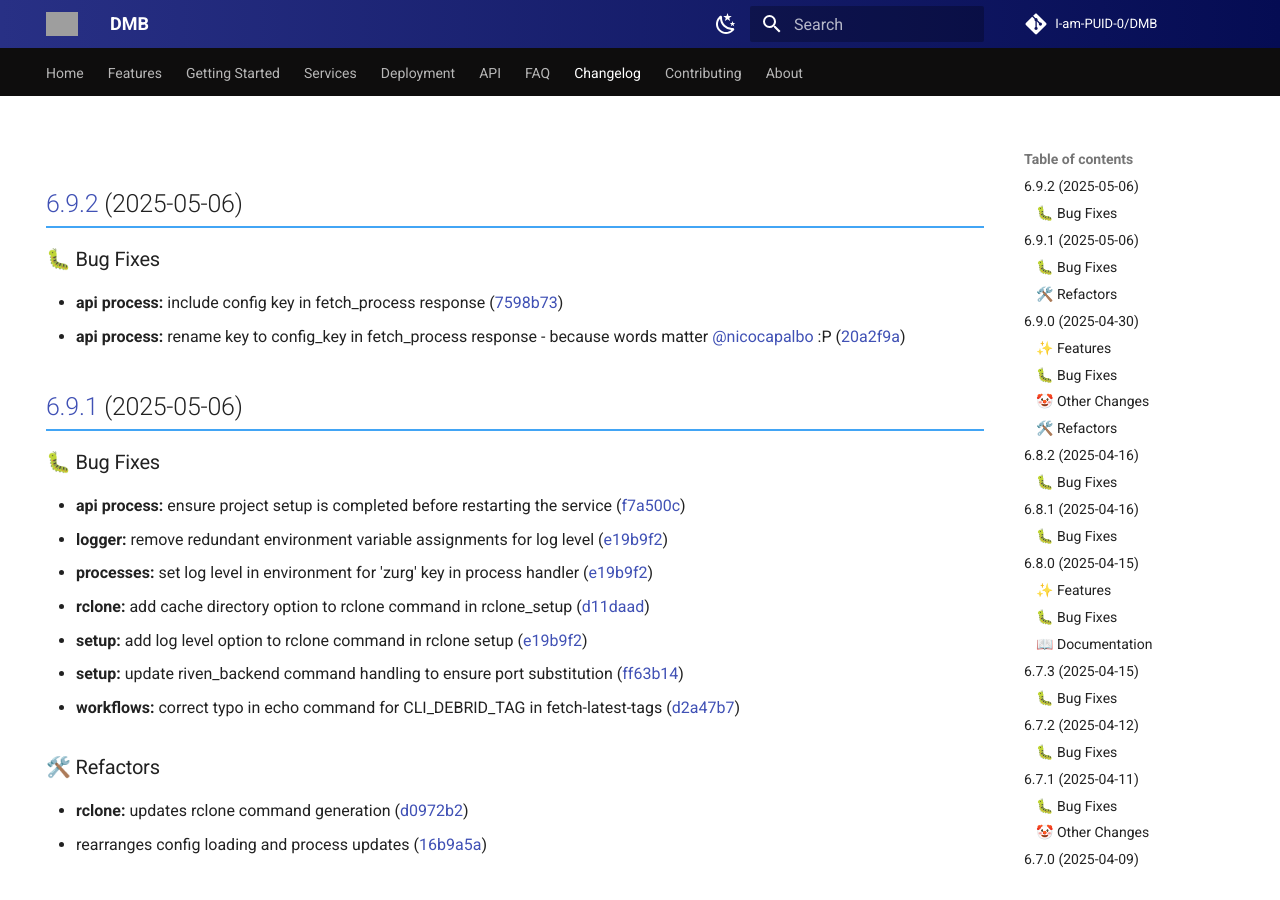
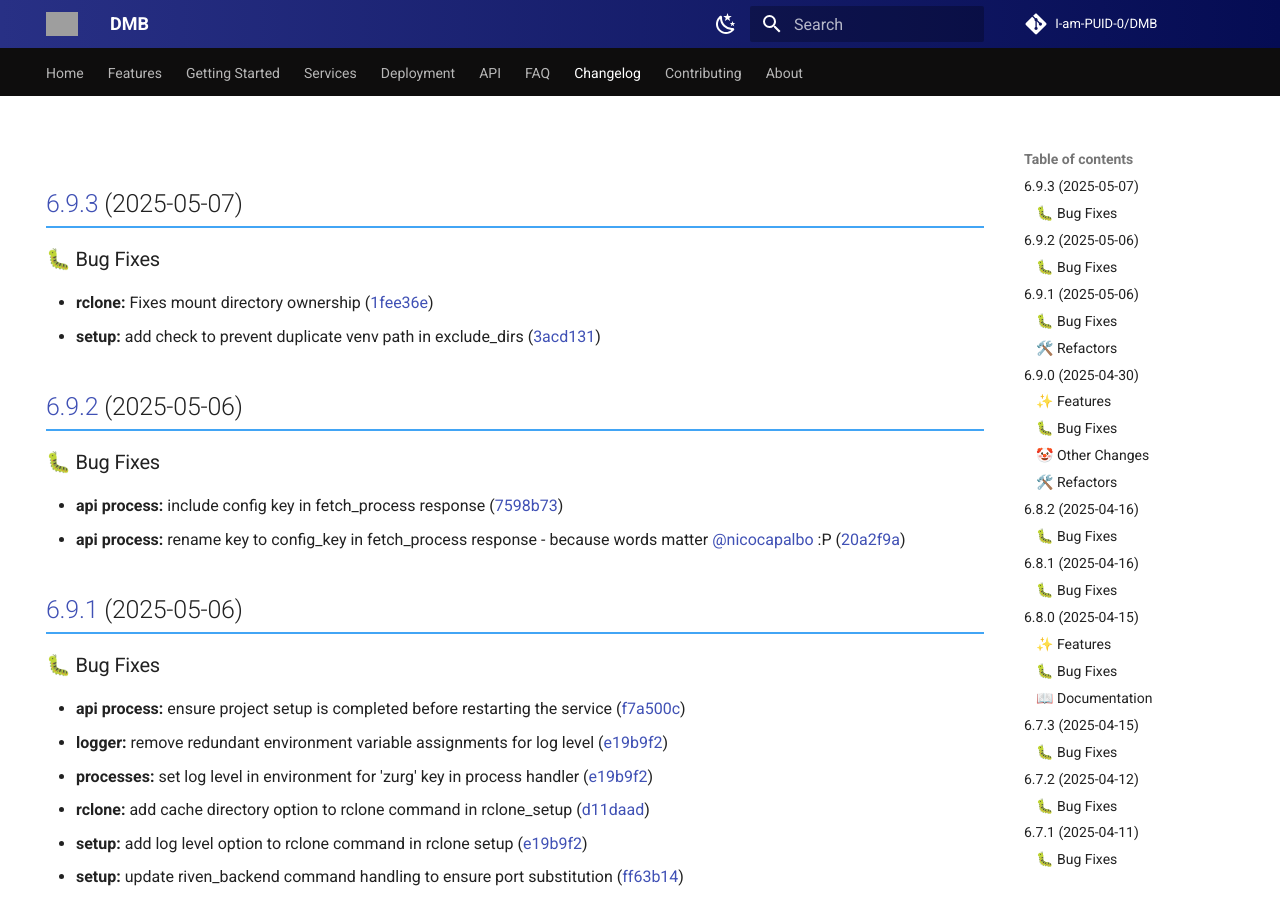
Before and after one commit to I-am-PUID-0/DMB_Docs, an MkDocs documentation site: the page built from docs/changelog.md, in a window 1280 px wide and 900 px high. Built offline with MkDocs 1.6.1 and Material for MkDocs 9.7.7, drawn with Linux system fonts in a browser that asks for light colours; comment, search, counter and statistics services are not loaded; grey boxes are pictures that could not be loaded.

Commit message:
Update Changelog

```diff
--- a/docs/changelog.md
+++ b/docs/changelog.md
@@ -4,6 +4,14 @@ hide:
 ---
 
 # Changelog
+
+## [6.9.3](https://github.com/I-am-PUID-0/DMB/compare/6.9.2...6.9.3) (2025-05-07)
+
+
+### 🐛 Bug Fixes
+
+* **rclone:** Fixes mount directory ownership ([1fee36e](https://github.com/I-am-PUID-0/DMB/commit/1fee36e0432c7f74d4e52b28c0f9c21e72f2a7a2))
+* **setup:** add check to prevent duplicate venv path in exclude_dirs ([3acd131](https://github.com/I-am-PUID-0/DMB/commit/3acd1317bce502b2061a576998b5036d63e3ef8c))
 
 ## [6.9.2](https://github.com/I-am-PUID-0/DMB/compare/6.9.1...6.9.2) (2025-05-06)
 
```
